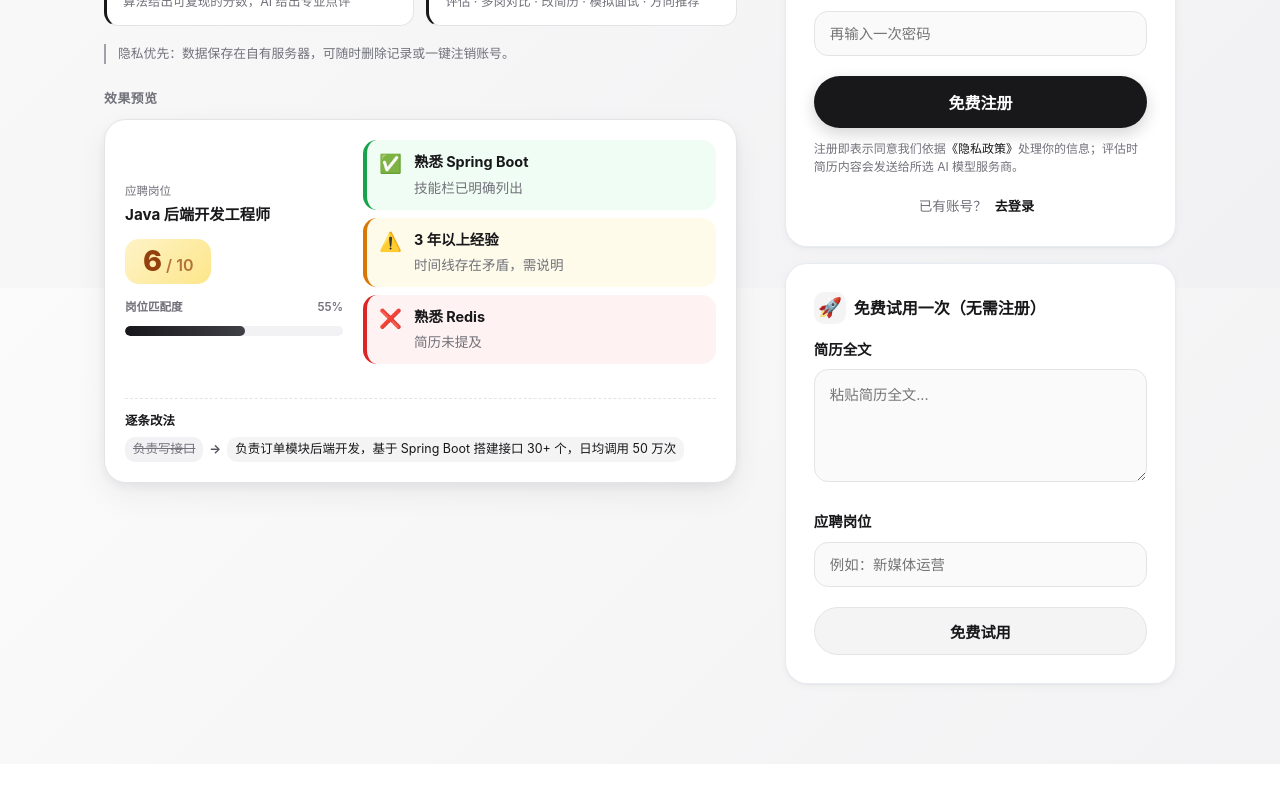
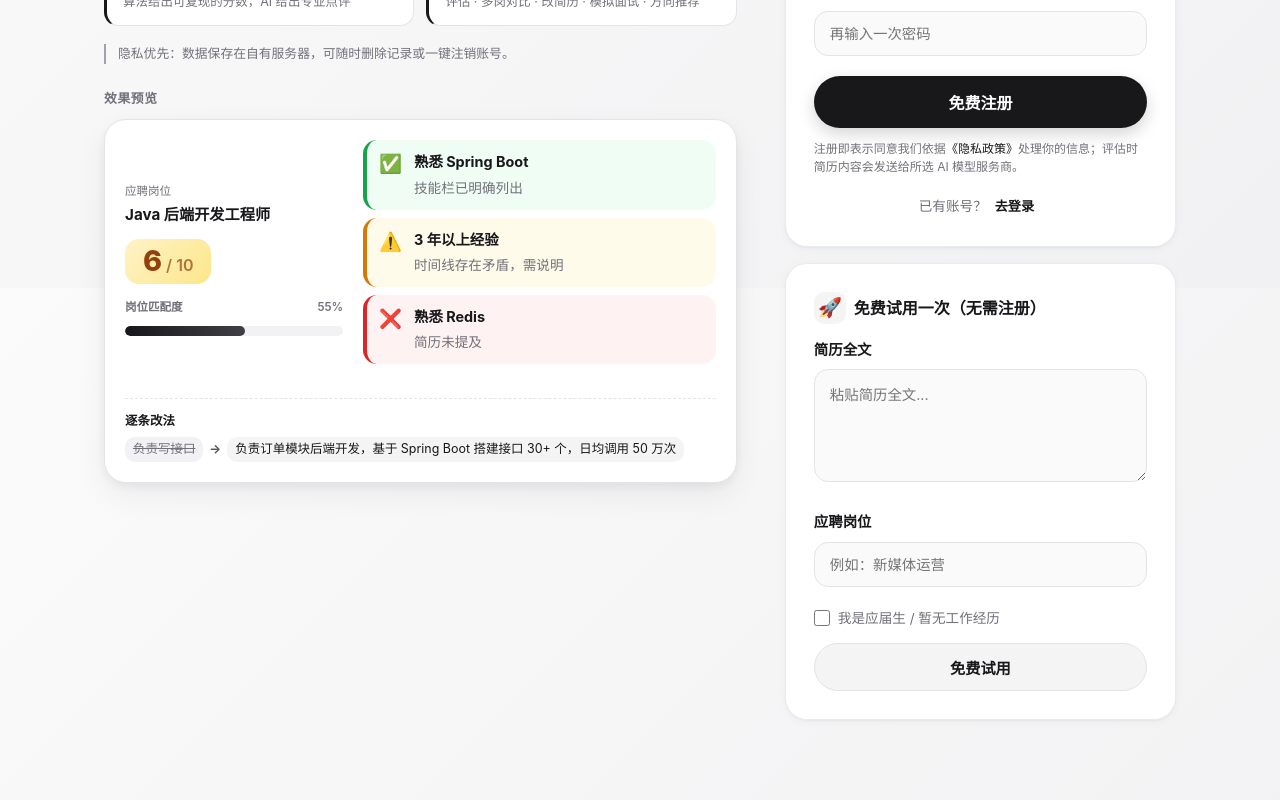
Before and after one commit to y0u41/git, a React (Vite) app in the folder resume-evaluator/: page /login in a window 1280 px wide. Shown: the part 512-1312 px from the top of the page. Before the commit the page ends 1276 px from the top, so only its background shows below. Built offline with nearby package versions, Linux system fonts and the light colour scheme; no server answers.

Commit message:
游客试用支持「应届生模式」：与注册路径一致（主力人群体验对齐）
- guest.js：读取 candidateType 并传给 LLM（isStudent）
- api.ts：guestEvaluateStream 支持 candidateType
- Login 游客表单新增「我是应届生」开关
- 67 单测 + 验收 17/17

```diff
--- a/resume-evaluator/src/lib/api.ts
+++ b/resume-evaluator/src/lib/api.ts
@@ -355,7 +355,7 @@ export async function fetchGuestQuota(): Promise<GuestQuota> {
 }
 
 export function guestEvaluateStream(
-  payload: { resume: string; jobTitle: string; jobDescription: string },
+  payload: { resume: string; jobTitle: string; jobDescription: string; candidateType?: string },
   onChunk: (textSoFar: string) => void,
   onDone: (data: any) => void,
   onError: (message: string) => void,
--- a/resume-evaluator/src/pages/Login.tsx
+++ b/resume-evaluator/src/pages/Login.tsx
@@ -94,6 +94,7 @@ export default function Login() {
   const [quota, setQuota] = useState<GuestQuota | null>(null);
   const [guestResume, setGuestResume] = useState("");
   const [guestJob, setGuestJob] = useState("");
+  const [guestStudent, setGuestStudent] = useState(false);
   const [guestLoading, setGuestLoading] = useState(false);
   const [guestText, setGuestText] = useState("");
   const [guestResult, setGuestResult] = useState<any>(null);
@@ -114,7 +115,12 @@ export default function Login() {
     setGuestResult(null);
     try {
       await guestEvaluateStream(
-        { resume: guestResume.trim(), jobTitle: guestJob.trim(), jobDescription: "" },
+        {
+          resume: guestResume.trim(),
+          jobTitle: guestJob.trim(),
+          jobDescription: "",
+          candidateType: guestStudent ? "student" : "general",
+        },
         (t) => setGuestText(t),
         (data) => {
           setGuestResult(data);
@@ -355,6 +361,14 @@ export default function Login() {
                   onChange={(e) => setGuestJob(e.target.value)}
                 />
               </div>
+              <label className="switch-row">
+                <input
+                  type="checkbox"
+                  checked={guestStudent}
+                  onChange={(e) => setGuestStudent(e.target.checked)}
+                />
+                <span>我是应届生 / 暂无工作经历</span>
+              </label>
               {guestError && <p className="auth-error">{guestError}</p>}
               <button
                 type="button"
```
Also changed, not shown: 1 other file (tests, documents, lock files or other folders).
